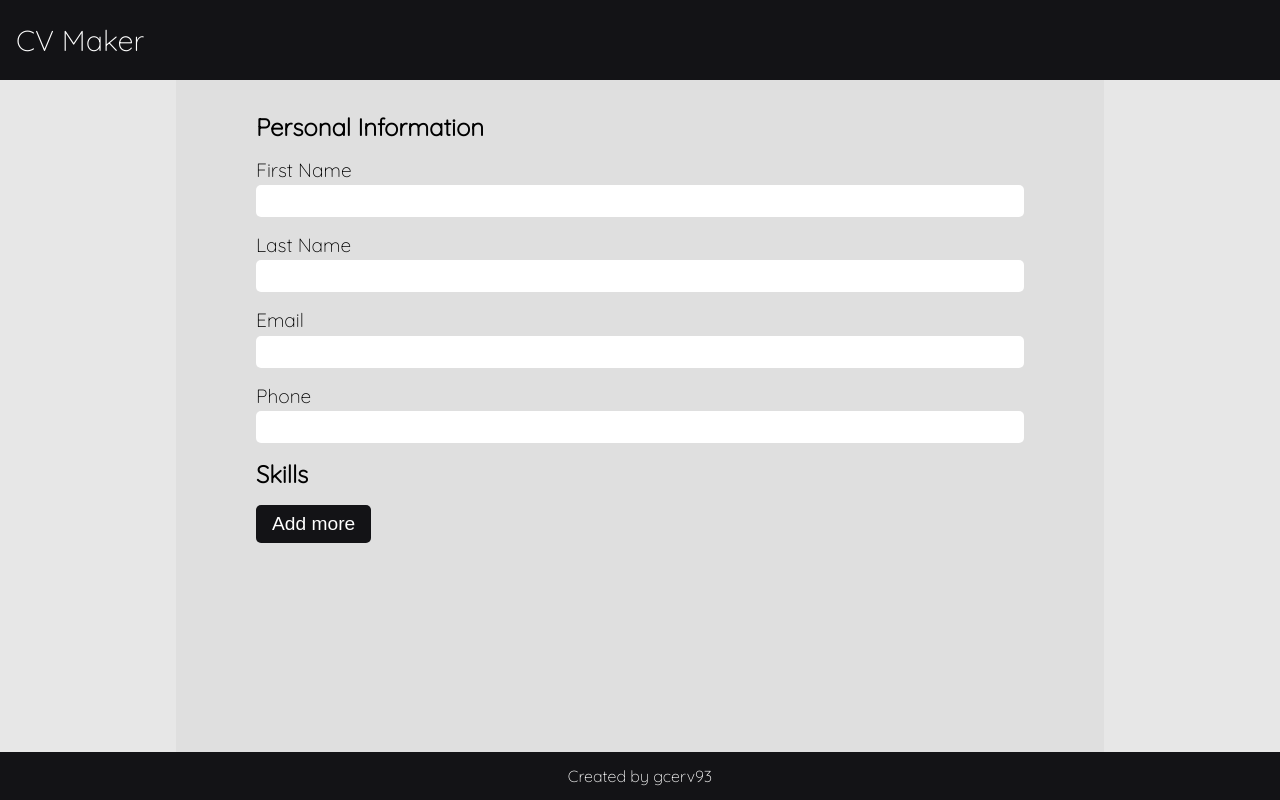
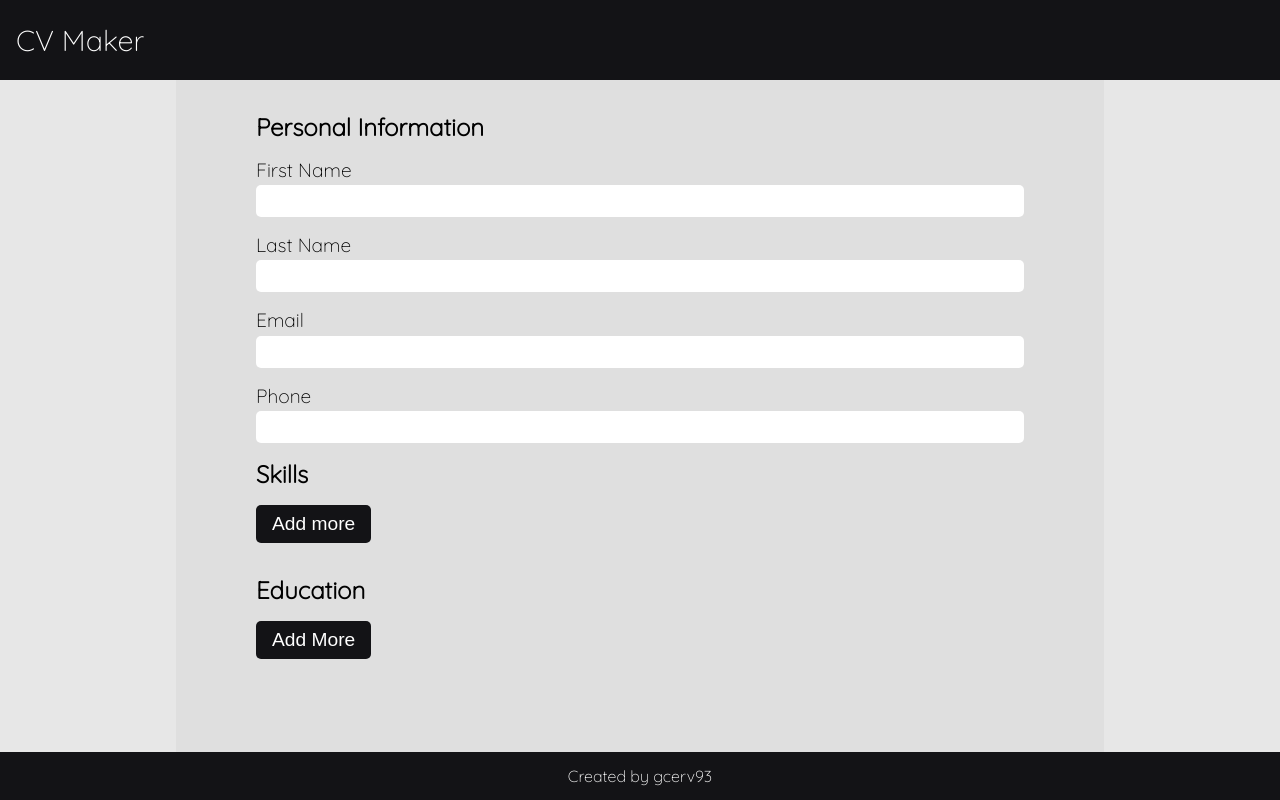
Before and after one commit to gcerv93/cv-project, a React (Create React App) app: page / in a window 1280 px wide. Built offline with nearby package versions, Linux system fonts and the light colour scheme.

Commit message:
Add static education section

```diff
--- /dev/null
+++ b/src/components/Education.js
@@ -0,0 +1,14 @@
+import React from "react";
+
+class Education extends React.Component {
+  render() {
+    return (
+      <div className="education">
+        <h2>Education</h2>
+        <button type="button">Add More</button>
+      </div>
+    );
+  }
+}
+
+export default Education;
--- a/src/components/Info.js
+++ b/src/components/Info.js
@@ -1,6 +1,7 @@
 import React from "react";
 import InfoForm from "./InfoForm";
 import Skills from "./Skills";
+import Education from "./Education";
 
 class Info extends React.Component {
   render() {
@@ -9,6 +10,7 @@ class Info extends React.Component {
         <h2>Personal Information</h2>
         <InfoForm />
         <Skills />
+        <Education />
       </div>
     );
   }
```
